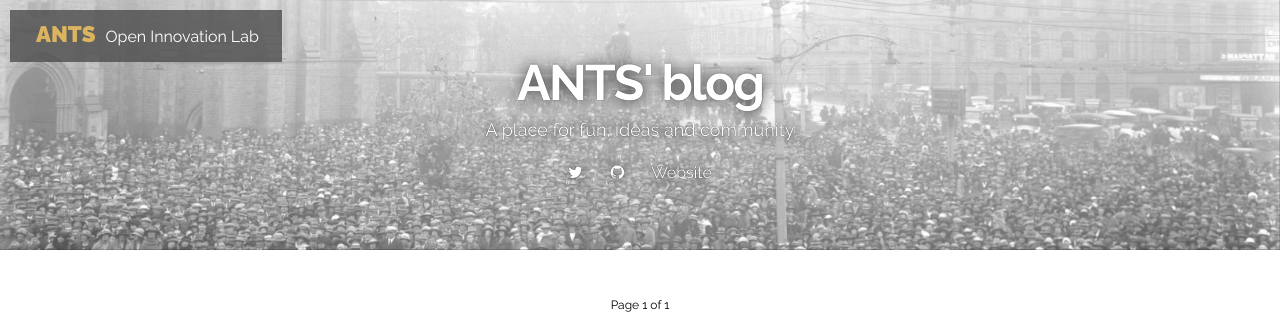
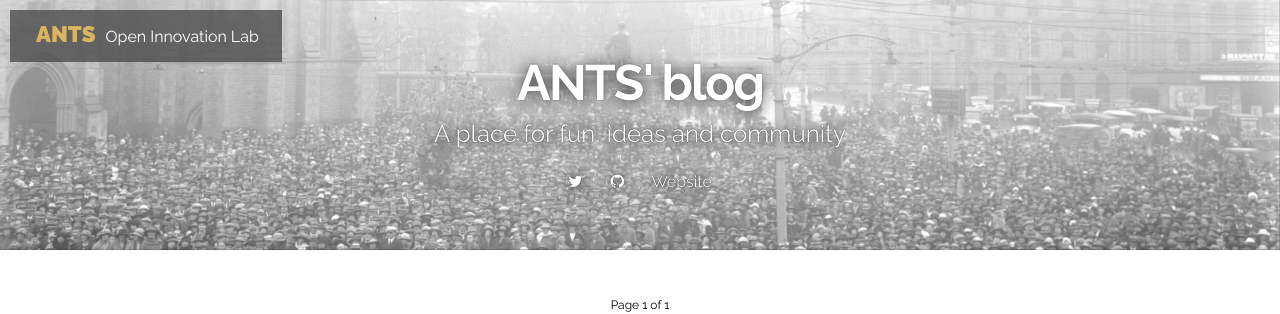
Before and after one commit to anthill/blog, a Jekyll site: the page built from index.html, in a window 1280 px wide. Shown: the top 314 px of the page. Built offline with Jekyll 4.4.1, drawn with Linux system fonts in a browser that asks for light colours; nearby versions of some CDN libraries; Markdown is read by kramdown in place of the engine named in the settings; the list of posts is cut into pages by our own code.

```diff
--- a/css/main.sass
+++ b/css/main.sass
@@ -96,21 +96,20 @@
     .blog-description
       margin: 0 0 20px
       padding: 0 $rs*2
-      font-size: $rs/8*9
+      font-size: $rs/8*12
       line-height: 1.5
       text-align: center
       font-weight: 400
+      text-shadow: 0px 1px 16px rgba(0, 0, 0, 1), 0px 0px 1px rgba(0, 0, 0, 1)
     .custom-links
       margin: 0 0 50px
       text-align: center
+      text-shadow: 0px 1px 16px rgba(0, 0, 0, 1), 0px 0px 1px rgba(0, 0, 0, 1)
       a
         text-decoration: none
         color: white
         &:hover
           color: #DBB460
-
-
-
 .content
   width: 100%
   max-width: 640px
@@ -539,7 +538,7 @@
       line-height: 50px
       word-break: break-word
       color: #fff
-      text-shadow: 0px 1px 16px rgba(0,0,0,0.5), 0px 0px 1px rgba(0,0,0,0.5)
+      text-shadow: 0px 1px 16px rgba(0,0,0,0.8), 0px 0px 1px rgba(0,0,0,0.8)
     .blog-description
       margin: 0 0 50px
       padding: 0 $rs*2
@@ -548,20 +547,19 @@
       color: #fff
       text-align: center
       font-weight: 400
-      text-shadow: 0px 1px 16px rgba(0,0,0,0.5), 0px 0px 1px rgba(0,0,0,0.5)
+      text-shadow: 0px 1px 16px rgba(0,0,0,1), 0px 0px 1px rgba(0,0,0,1)
     .custom-links
       margin: 0 0 50px
     .btn
       display: inline-block
       text-align: center
-      letter-spacing: -0.02em
       font-size: 15px
-      font-weight: 400
+      font-weight: 700
       font-style: normal
       text-decoration: none
       cursor: pointer
       height: 44px
-      background: #57ad68
+      background: #DBB460
       color: #fff
       vertical-align: middle
       box-sizing: border-box
```
